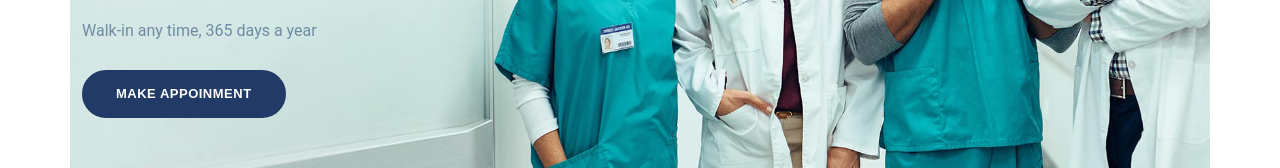
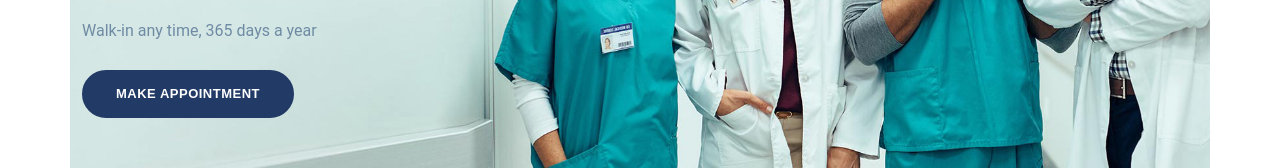
Before and after one commit to ParisaDarkhal/Urgent-Care-Checkin, a React (Create React App) app in the folder client/: page / in a window 1280 px wide. Shown: the part 461-629 px from the top of the page. Built offline with nearby package versions, Linux system fonts and the light colour scheme.

Commit message:
typo fixed

```diff
--- a/client/src/components/Main.js
+++ b/client/src/components/Main.js
@@ -27,7 +27,7 @@ const Main = () => {
                       to="/bookAppointment"
                       className="btn btn-main btn-round-full"
                     >
-                      Make appoinment
+                      Make appointment
                     </Link>
                   </div>
                 </div>
```
